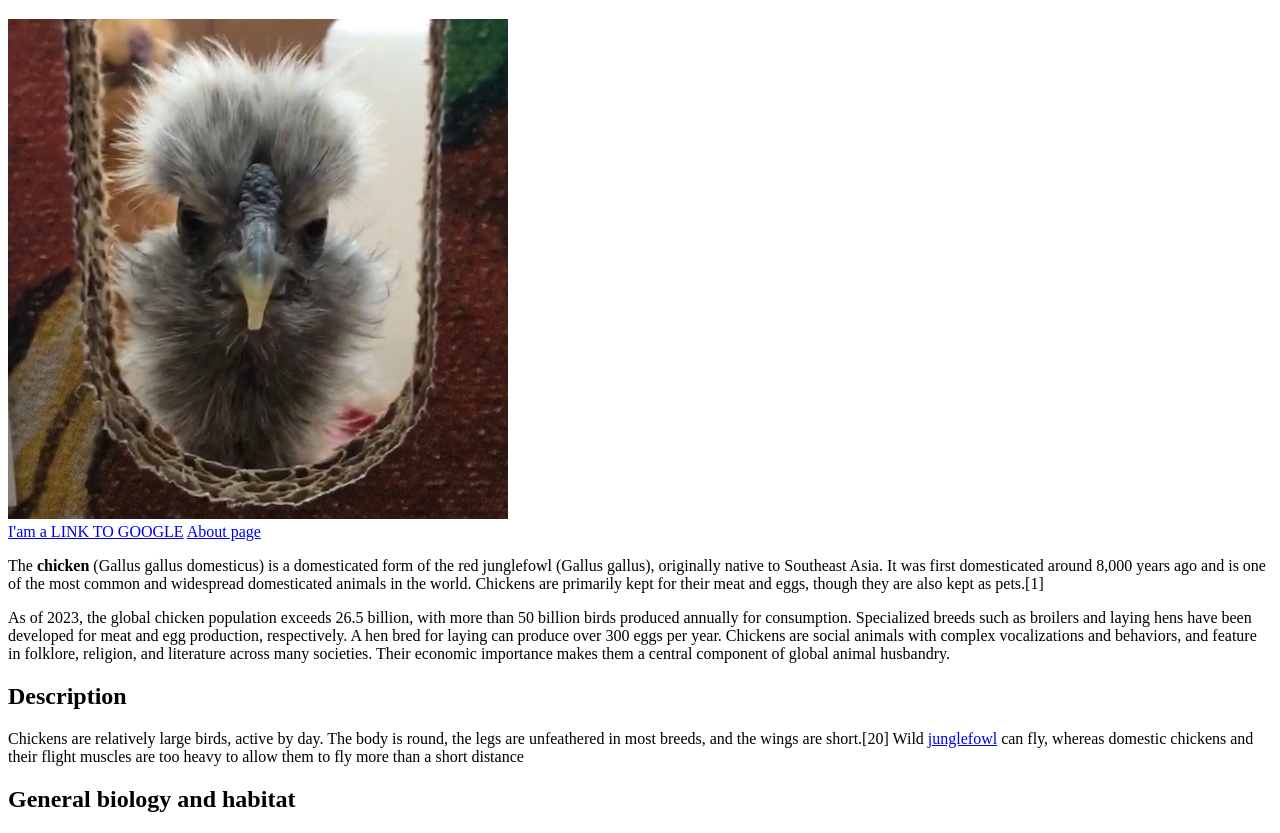
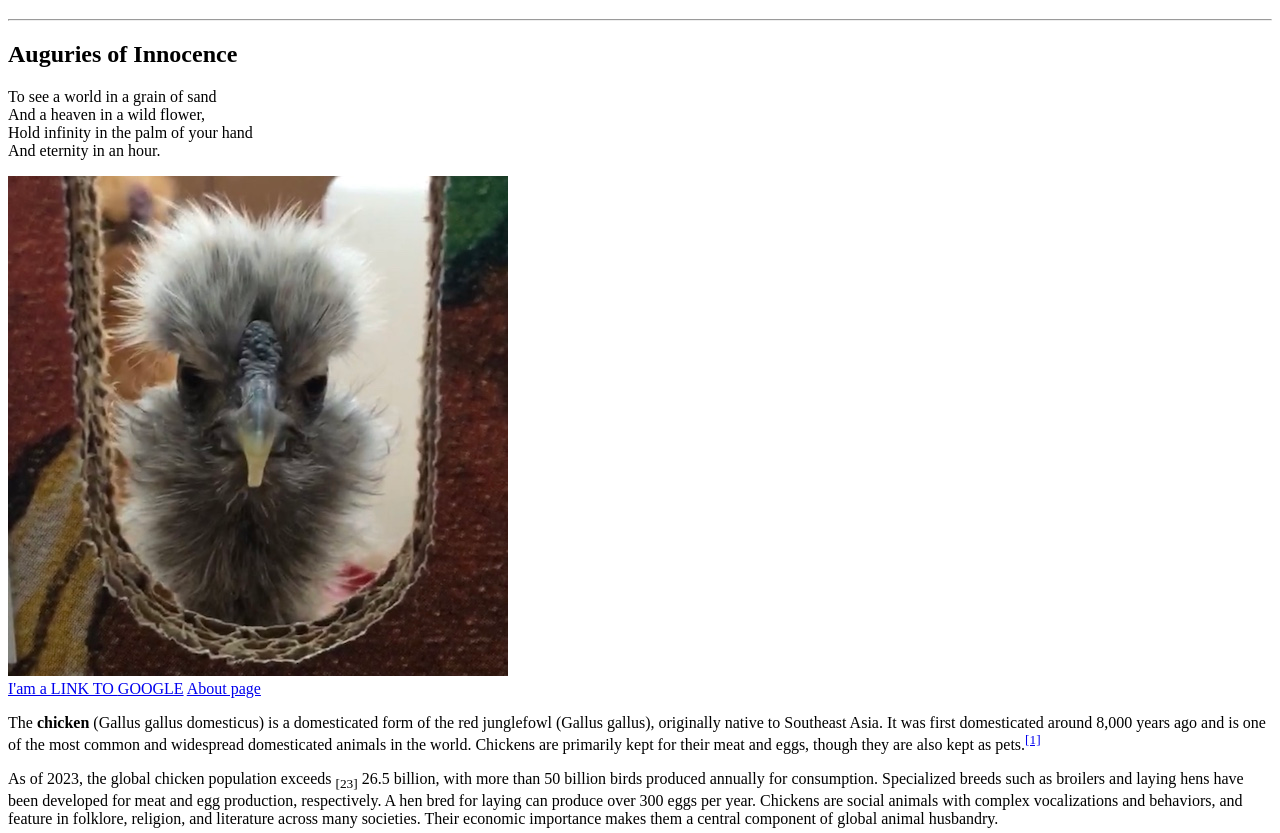
Before and after one commit to park-tim/test_project_my_first_backend, a plain HTML site: page chickens.html in a window 1280 px wide. Shown: the part 61-894 px from the top of the page. Drawn offline with Linux system fonts and the light colour scheme.

Commit message:
lagt till <sub>

```diff
--- a/chickens.html
+++ b/chickens.html
@@ -7,6 +7,15 @@
 
 <body>
     <h1>Chicken</h1>
+    <hr>
+
+    <h2>Auguries of Innocence</h2>
+    <p>To see a world in a grain of sand <br>
+        And a heaven in a wild flower,<br>
+        Hold infinity in the palm of your hand <br>
+        And eternity in an hour.<br>
+    </p>
+
     <!--Alt attributes will be read by screenreader.-->
     <img src="stevie_chicks.jpg" alt="Steves pet chicken">
 
@@ -17,10 +26,12 @@
     <p>The <b>chicken</b> (Gallus gallus domesticus) is a domesticated form of the red junglefowl (Gallus gallus),
         originally native to Southeast Asia. It was first domesticated around 8,000 years ago and is one of the most
         common and widespread domesticated animals in the world. Chickens are primarily kept for their meat and eggs,
-        though they are also kept as pets.[1]</p>
+        though they are also kept as pets.<sup><a href="https://www.google.se">[1]</a></sup></p>
+
 
     <p>
-        As of 2023, the global chicken population exceeds 26.5 billion, with more than 50 billion birds produced
+        As of 2023, the global chicken population exceeds <sub>[23]</sub> 26.5 billion, with more than 50 billion birds
+        produced
         annually for consumption. Specialized breeds such as broilers and laying hens have been developed for meat and
         egg production, respectively. A hen bred for laying can produce over 300 eggs per year. Chickens are social
         animals with complex vocalizations and behaviors, and feature in folklore, religion, and literature across many
```
